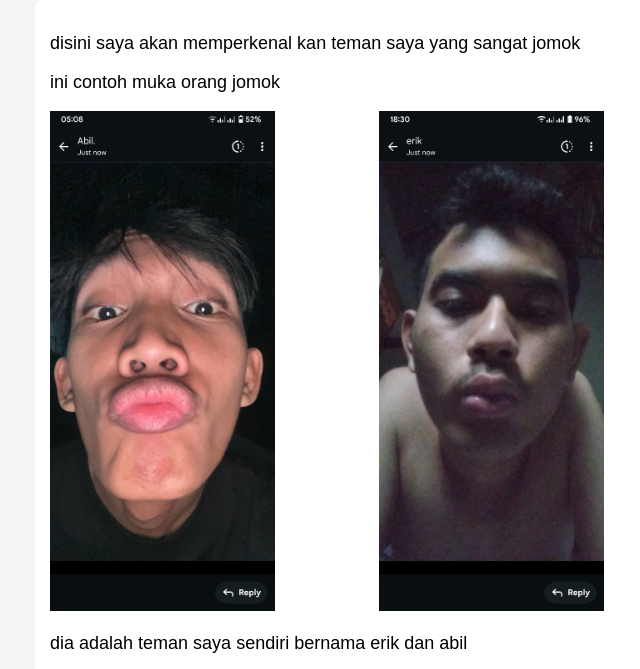
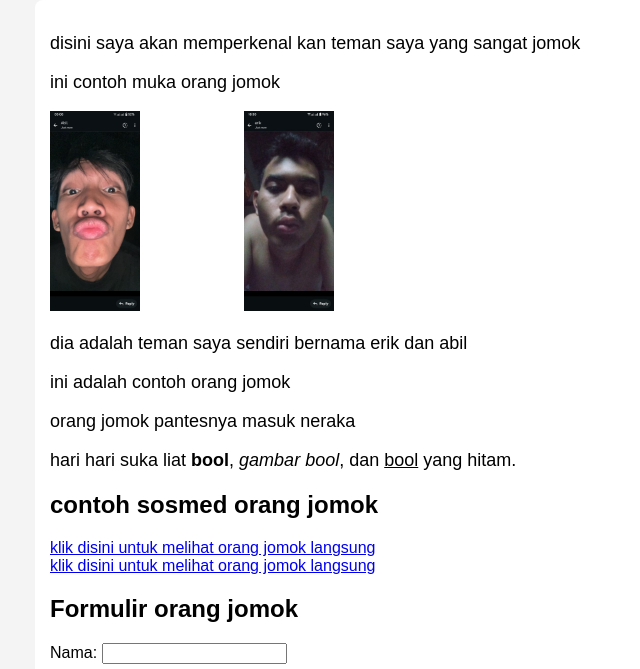
Before and after one commit to Ardinnn/belajar-coding, a plain HTML site: page index.html in a window 1280 px wide. Shown: the part 98-767 px from the top of the page, without its empty margins (5-645 px from the left). Drawn offline with Linux system fonts and the light colour scheme.

Commit message:
Update index.html

```diff
--- a/index.html
+++ b/index.html
@@ -32,8 +32,8 @@
     <div class="kotak">
         <p>disini saya akan memperkenal kan teman saya yang sangat jomok</p>
         <p>ini contoh muka orang jomok</p>
-        <img src ="image/abil_jomok.jpeg" height="500" />
-        <img src ="image/erik_jomok.jpeg" height="500" hspace="100" />
+        <img src ="image/abil_jomok.jpeg" height="200" />
+        <img src ="image/erik_jomok.jpeg" height="200" hspace="100" />
         <p>dia adalah teman saya sendiri bernama erik dan abil</p>
         <p>ini adalah contoh orang jomok</p>
         <p>orang jomok pantesnya masuk neraka</p>
```
